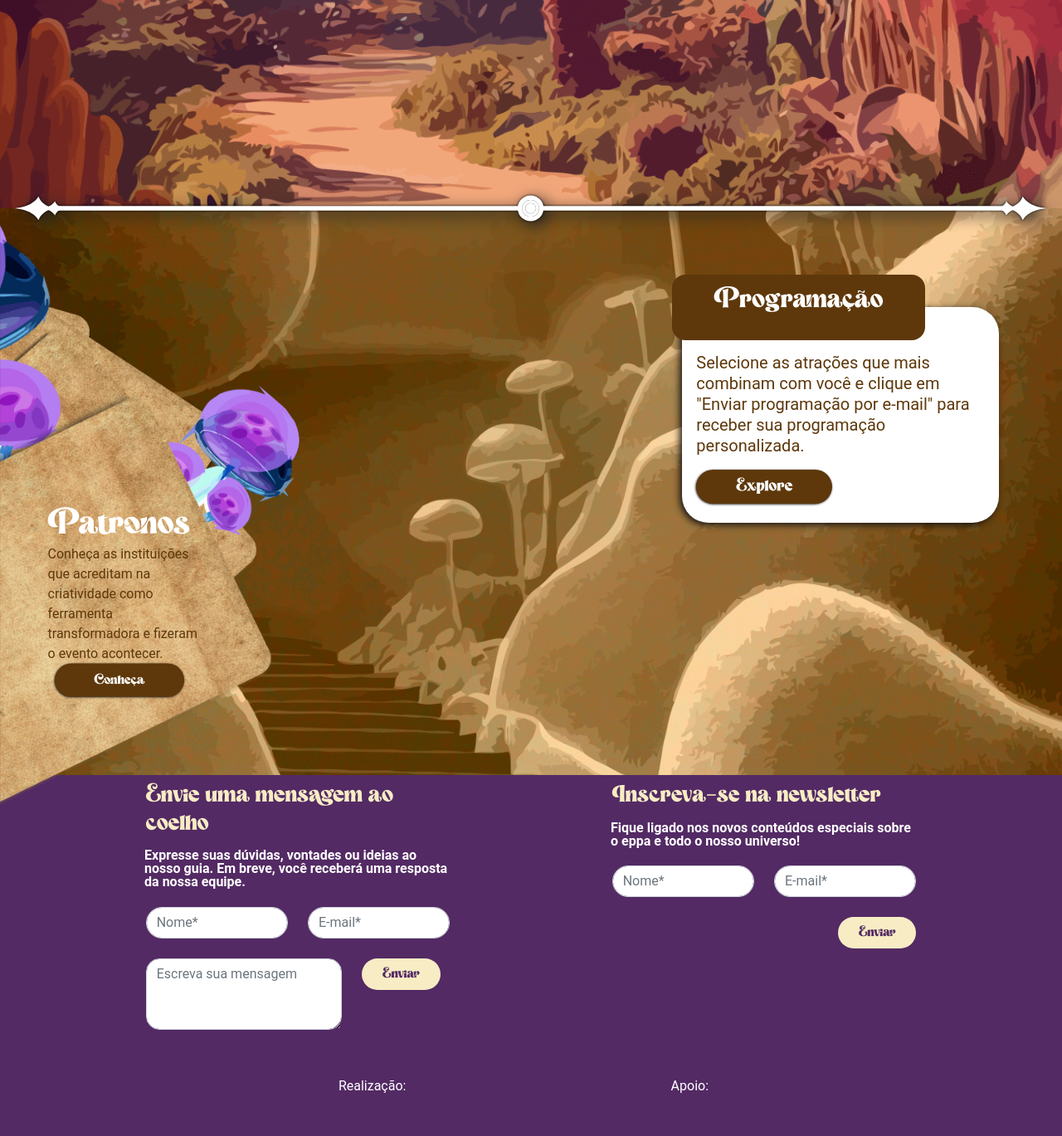
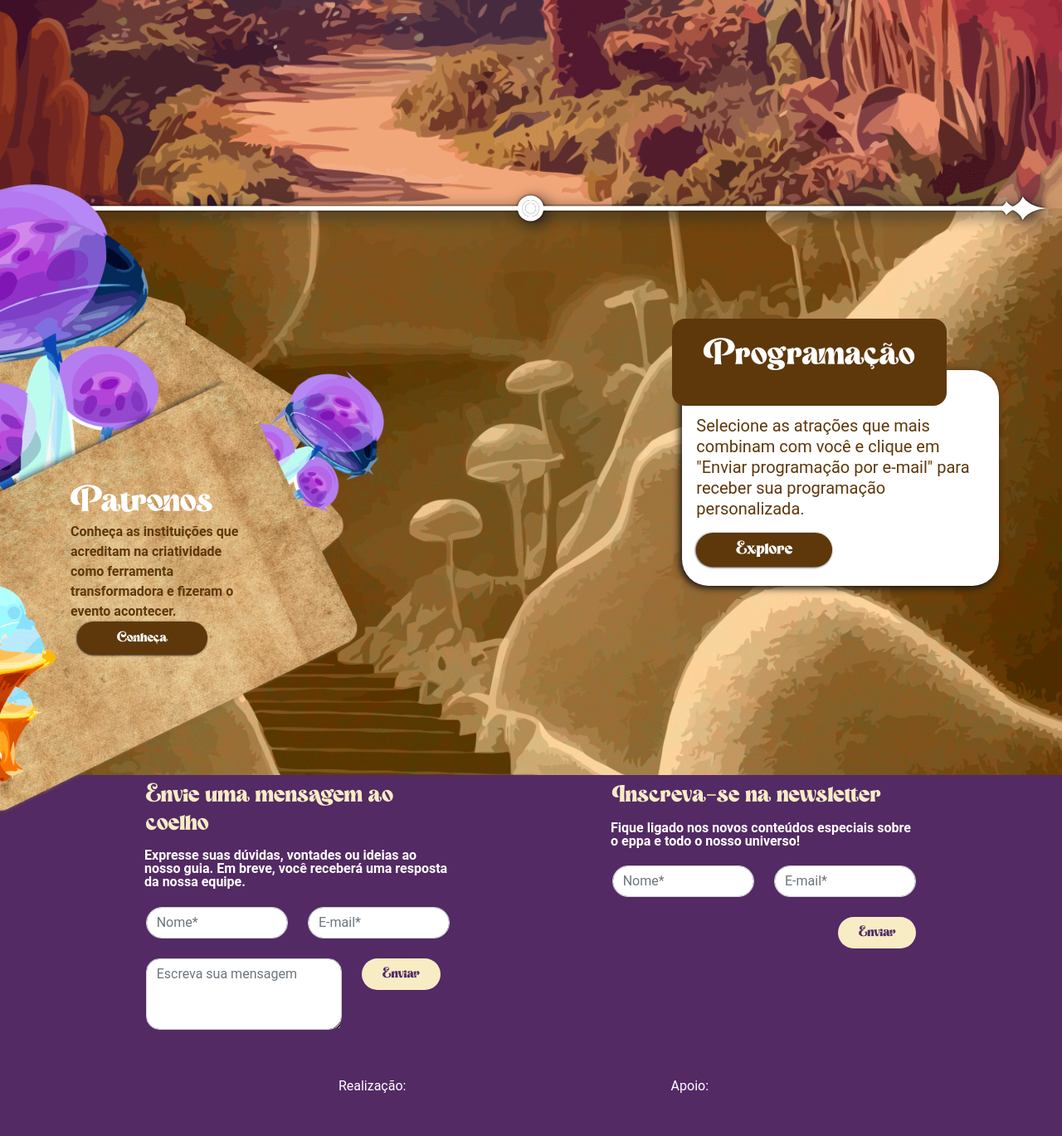
Before and after one commit to kaduFranca/Projeto-EPPA23, a PHP site: page / in a window 1280 px wide. Shown: the part 2741-4110 px from the top of the page at 83% size. Run offline with PHP 8.4, Linux system fonts and the light colour scheme; some web fonts are replaced.

Commit message:
Ajuste cogumelo e velocidade

```diff
--- a/css/style/style.css
+++ b/css/style/style.css
@@ -219,37 +219,38 @@ body {
 
 }
 
+.geral-patronos{
+    position: relative;
+    display: ruby-base;
+    background-position: right;
+    z-index: 4;
+    max-width: 500px;
+    min-width: 310px;
+    height: 700px;
+}
+
 .cogumelo {
-    position: static;
+    position: relative;
     background-image: url('../../img/graphics/programacao_inteiro.png');
     background-size: cover;
     background-repeat: no-repeat;
     background-position: right;
-    float: left;
-    display: flex;
-    width: 319px;
-    height: 680px;
-    min-width: 55%;
-    min-height: 120%;
+    min-height: 110%;
     transform: translate(-3%, 10%);
     padding: 0%;
     margin: 0%;
-    z-index: 4;
-    overflow: hidden;
-
 }
 
 .box-patronos {
+    display: inline-block;
     position: absolute;
     font-family: "Roboto";
     color: #5e380b;
     background-color: transparent;
-    width: 40%;
-    height: 38%;
+    width: 165px;
+    min-width: 40%;
     padding: 0;
     margin: 0;
     top: 47%;
-    right: 41%;
-    min-width: 165px;
-
+    right: 40%;
 }
--- a/index.html
+++ b/index.html
@@ -194,6 +194,7 @@
     <div class="container-fluid back-four d-block">
       <div class="row ">
         <div class="col-12 col-md-12 col-lg-7 d-block position-relative">
+          <div class="geral-patronos">
             <div class="cogumelo ">
               <div class="box-patronos ">
                 <div class="row">
@@ -201,7 +202,8 @@
                     style="display:inline-block; font-family: Magic-Retro; padding: 0; margin: 0;">Patronos</p>
                 </div>
                 <div class="row ">
-                <p class="text-start " style="display:inline-block; padding: 0; margin: 0;">Conheça as instituições que
+                  <p class="text-start fw-bolder" style="display:inline-block; padding: 0; margin: 0;">Conheça as instituições
+                    que
                     acreditam na criatividade como ferramenta
                     transformadora e fizeram o evento acontecer.
                   </p>
@@ -213,14 +215,15 @@
               </div>
             </div>
           </div>
+        </div>
 
         <div class="col-12 col-md-10 col-lg-5 mx-auto text-end mt-0 py-0 mt-5 py-md-5 mt-md-0">
           <div class="programacao mx-auto"></div>
-          <div class="box-marrom cor-marrom py-2  rounded-4 position-relative "
-            style="top: 11%; left: 10%; width: 60%; margin-top: 15%;">
+          <div class="box-marrom cor-marrom py-3   rounded-4 position-relative "
+            style="top: 11%; left: 10%; width: 65%; margin-top: 25%;">
             <div class="d-flex mx-auto my-auto">
               <div class="badge text-wrap d-block mx-auto my-auto">
-                <p class="display-6 mx-auto fs-2">Programação</p>
+                <p class="display-6 mx-auto ">Programação</p>
               </div>
             </div>
           </div>
@@ -303,11 +306,11 @@
               </div>
               <div class="row ">
                 <div class="col-lg-6 col-md-10  mb-3 mb-lg-0">
-                  <input type="text" class="form-control rounded-pill" placeholder="Nome*" aria-label="Nome*" id="nome" name="nome">
+                  <input type="text" class="form-control rounded-pill" placeholder="Nome*" aria-label="Nome*" id="nome" name="nome" required="">
                 </div>
                 <div class="col-lg-6 col-md-10  mb-3 mb-lg-0">
                   <input type="email" class="form-control rounded-pill" placeholder="E-mail*" aria-label="E-mail*"
-                    id="email" name="email">
+                    id="email" name="email" required="">
                 </div>
               </div>
               <div class="row text-black text-lg-end text-center ">
--- a/js/funcionalidades/app.js
+++ b/js/funcionalidades/app.js
@@ -1,9 +1,8 @@
 $('nav a').click(function(e){
 	e.preventDefault();
 	var id = $(this).attr('href'),
-			menuHeight = $('nav').innerHeight(),
 			targetOffset = $(id).offset().top;
 	$('html, body').animate({
-		scrollTop: targetOffset - menuHeight
-	}, 500);
+		scrollTop: targetOffset - 45
+	}, 150);
 });
```
Lines whose indentation alone changed are shown as unchanged.
